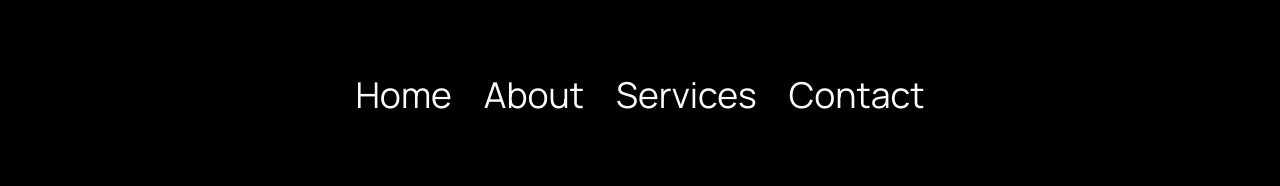
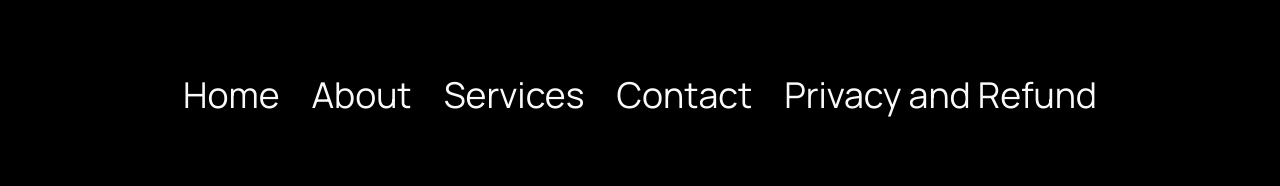
Before and after one commit to LogicVaultNexus/CyberVortex, a plain HTML site: page index.html in a window 1280 px wide. Shown: the part 9392-9578 px from the top of the page. Drawn offline with Linux system fonts and the light colour scheme.

Commit message:
202408111131
Privacy and refund

```diff
--- a/index.html
+++ b/index.html
@@ -925,6 +925,8 @@
                     <a href="#" class="text-white">Services</a>
                   </li><li class="header-menu-item mbr-fonts-style display-5">
                     <a href="#" class="text-white">Contact</a>
+                </li><li class="header-menu-item mbr-fonts-style display-5">
+                    <a href="https://info951664.wixsite.com/logicvault/terms-of-use" class="text-white">Privacy and Refund</a>
                   </li></ul>
               </div>
 
```
